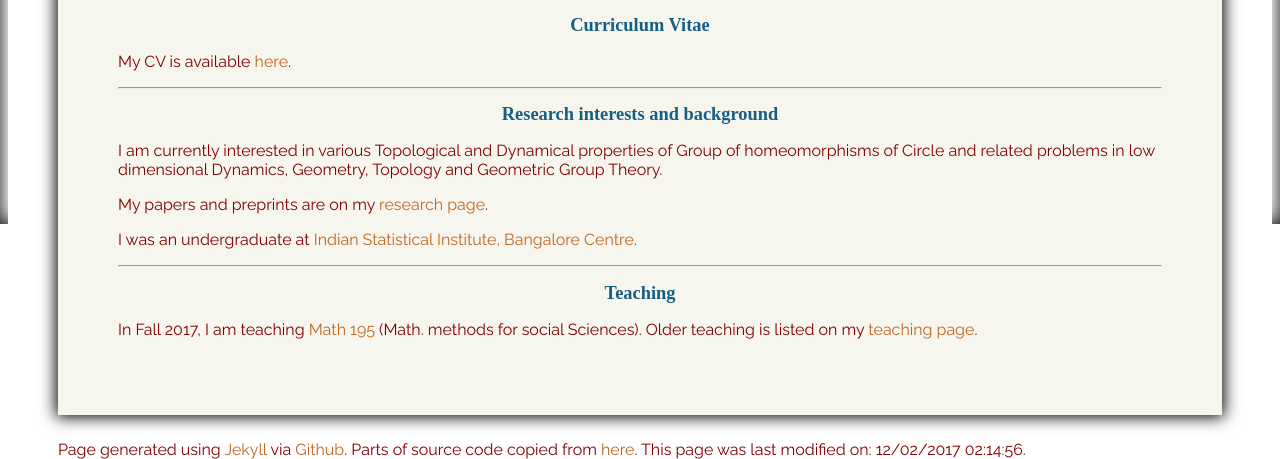
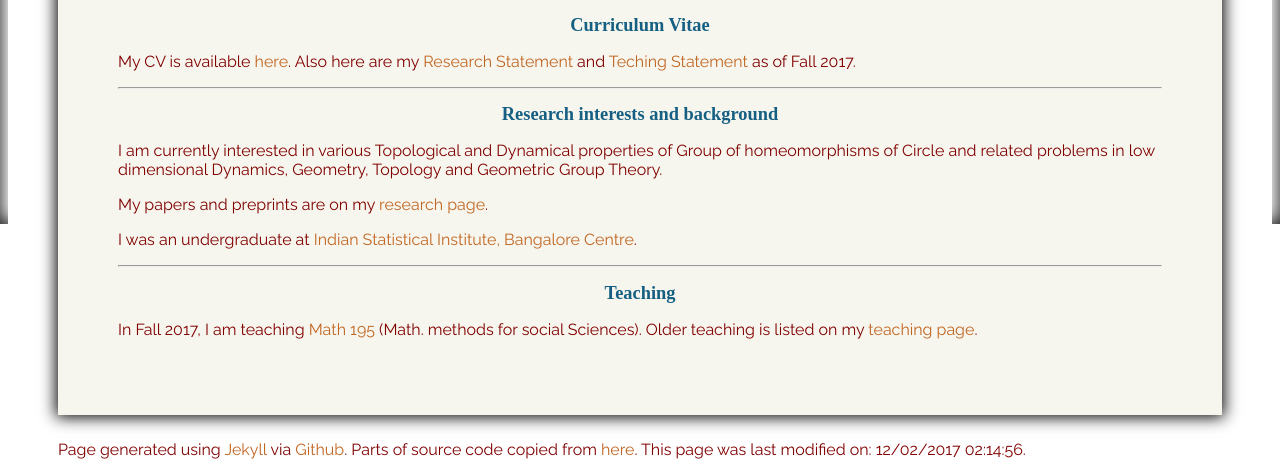
Before and after one commit to subhadipchowdhury/subhadipchowdhury.github.io, a Jekyll site: the page built from index.md, in a window 1280 px wide. Shown: the part 676-1135 px from the top of the page. Built offline with Jekyll 4.4.1, drawn with Linux system fonts in a browser that asks for light colours; some web fonts are replaced.

Commit message:
Update index.md

```diff
--- a/index.md
+++ b/index.md
@@ -28,7 +28,8 @@ Sixth Year Graduate Student
 <div class='anchor'>
 ## Curriculum Vitae
 </div>
-My CV is available [here](assets/cv.pdf).
+My CV is available [here](assets/CV.pdf).
+Also here are my [Research Statement](assets/Research_Statement.pdf) and [Teching Statement](assets/Research_Statement.pdf) as of Fall 2017.
 <hr>
 
 <div class='anchor'>
```
